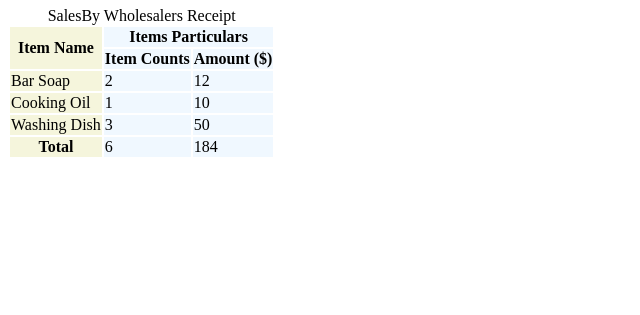
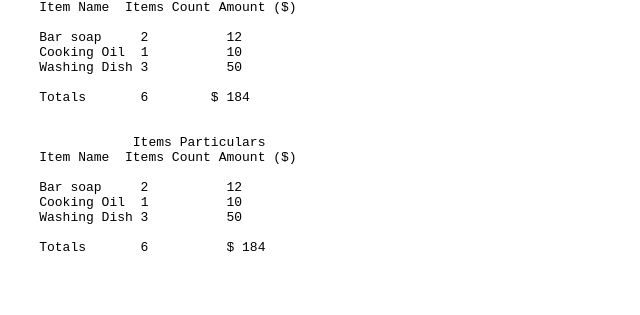
Before and after one commit to Marknjo/html-and-css-youtube-coursework, a plain HTML site: page module01/04.tables.html in a window 1280 px wide. Shown: the part 73-388 px from the top of the page, without its empty margins (0-640 px from the left). Drawn offline with Linux system fonts and the light colour scheme.

Commit message:
added sample data

```diff
--- a/module01/04.tables.html
+++ b/module01/04.tables.html
@@ -8,6 +8,35 @@
 </head>
 
 <body>
+
+  <!-- Sample Data -->
+  <pre>
+    My Bill
+    --
+    SalesBy Wholesalers Receipt
+
+    Item Name  Items Count Amount ($)
+
+    Bar soap     2          12
+    Cooking Oil	 1          10
+    Washing Dish 3          50
+
+    Totals       6        $ 184
+
+
+                Items Particulars
+    Item Name  Items Count Amount ($)
+
+    Bar soap     2          12
+    Cooking Oil	 1          10
+    Washing Dish 3          50
+
+    Totals       6          $ 184
+
+
+  </pre>
+
+
 
   <h1>Tables</h1>
 
```
